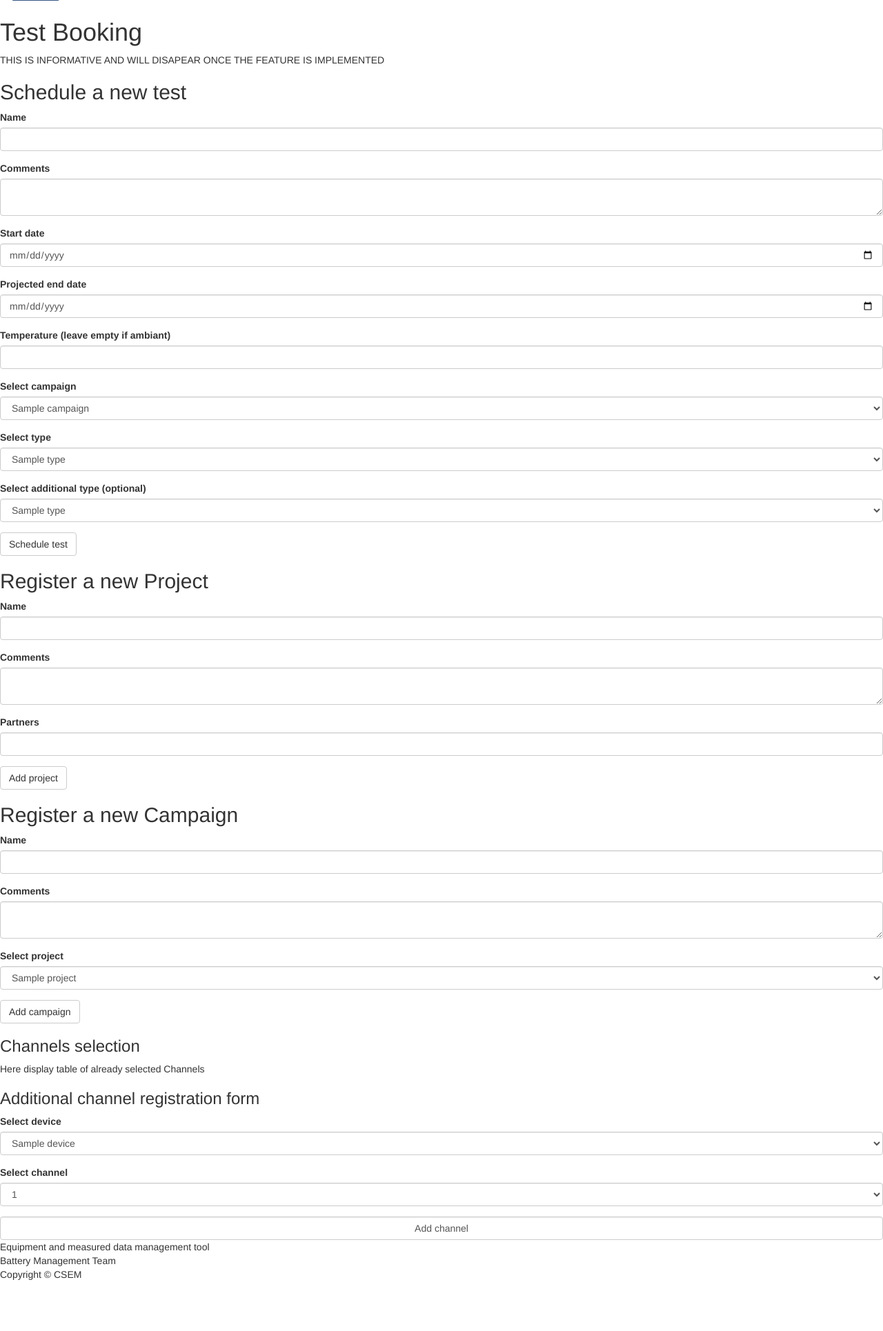
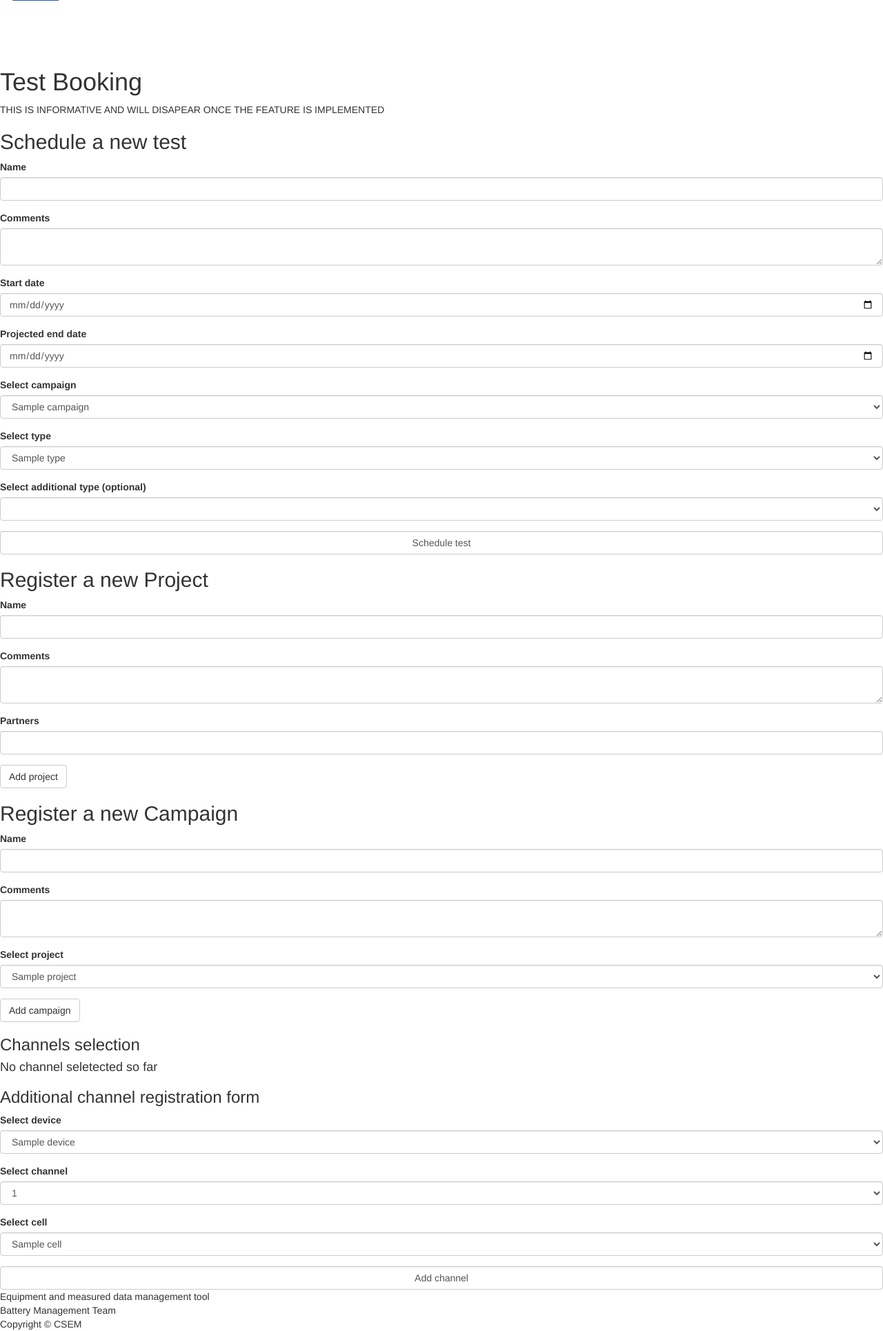
Before and after one commit to aqjol21/batt_base, a Flask app: page /booking in a window 1280 px wide. Shown: the part 65-1995 px from the top of the page at 69% size. Before the commit the page ends 1921 px from the top, so only its background shows below. Run offline with Flask 2, Linux system fonts and the light colour scheme; tables that the repository leaves empty hold one stand-in row (values such as "Sample post"); one stand-in notice (Sample message) is shown; lists and menus that the app fills with data are empty; some libraries are stand-ins or nearby versions.

Commit message:
added session, and debugged the form on add test interface

```diff
--- a/app/forms.py
+++ b/app/forms.py
@@ -1,6 +1,6 @@
 from curses import flash
 from flask_wtf import FlaskForm
-from wtforms import StringField, PasswordField, BooleanField, SubmitField, SelectField, DateField, TextAreaField, IntegerField, DecimalField
+from wtforms import StringField, PasswordField, BooleanField, SubmitField, SelectField, DateField, TextAreaField, IntegerField, DecimalField,FloatField
 from wtforms.validators import DataRequired
 from wtforms.fields import FormField, DateField
 from wtforms.widgets import TextArea
@@ -40,28 +40,10 @@ class CellForm(FlaskForm):
     location      = SelectField("Storage location", coerce=int, validators=[DataRequired()])
     submit        = SubmitField('Add cell')
 
-# class DeviceForm(FlaskForm):
-#     name            = StringField('Name', validators=[DataRequired()])
-#     number_channels = IntegerField('How many channels? (min 1)', validators=[DataRequired()])
-#     company         = SelectField("Which manufacturer?", choices=[('0','Arbin'),('1','Biologics'),('2','EIS_name')])
-#     submit          = SubmitField('Add device')
-
-# class StartMeasureForm(FlaskForm):
-#     name          = StringField('Name', validators=[DataRequired()])
-#     description   = TextAreaField('Comments')
-#     start_data    = DateField("Start date",validators=[DataRequired()])
-#     end_date      = DateField("Projected end date")
-#     device_id     = SelectField("Select device", coerce=int, validators=[DataRequired()])
-#     channel_id    = SelectField("Select channel", coerce=int, validators=[DataRequired()])
-
-#     submit        = SubmitField('start cell')
 
 class EndMeasureForm(FlaskForm):
     submit        = SubmitField('start cell')
 
-# class displayScheduleControl(FlaskForm):
-#     time_res      = SelectField( choices=[('0','day'),('1','week'),('2','month')])
-#     submit        = SubmitField('Change')
 
 class addCampaignForm(FlaskForm):
     name        = StringField('Name', validators=[DataRequired()])
@@ -80,7 +62,7 @@ class addTestForm(FlaskForm):
     description = TextAreaField('Comments')
     start       = DateField("Start date",validators=[DataRequired()])
     end         = DateField("Projected end date",validators=[DataRequired()])
-    temperature = DecimalField('Temperature (leave empty if ambiant)')
+    # temperature = DecimalField('Temperature (leave empty if ambiant)')
     campaign    = SelectField("Select campaign", coerce=int, validators=[DataRequired()])
     type_1      = SelectField("Select type", coerce=int, validators=[DataRequired()])
     type_2      = SelectField("Select additional type (optional)", coerce=int)
@@ -89,4 +71,16 @@ class addTestForm(FlaskForm):
 class selectDeviceForm(FlaskForm):
     device      = SelectField("Select device", coerce=int, validators=[DataRequired()])
     channel     = SelectField("Select channel", coerce=int, validators=[DataRequired()])
+    cell        = SelectField("Select cell", coerce=int, validators=[DataRequired()])
     submit      = SubmitField('Add channel')
+
+class testTestForm(FlaskForm):
+    name        = StringField('Name', validators=[DataRequired()])
+    description = TextAreaField('Comments')
+    start       = DateField("Start date",validators=[DataRequired()])
+    end         = DateField("Projected end date",validators=[DataRequired()])
+    # temperature = DecimalField('Temperature (leave empty if ambiant)')
+    campaign    = SelectField("Select campaign", coerce=int, validators=[DataRequired()])
+    type_1      = SelectField("Select type", coerce=int, validators=[DataRequired()])
+    type_2      = SelectField("Select additional type (optional)", coerce=int)
+    submit      = SubmitField('Schedule test')
--- a/app/routes.py
+++ b/app/routes.py
@@ -1,21 +1,33 @@
+#!/usr/bin/env python
+"""
+__author__ = "Guillaume"
+__copyright__ = "tbd"
+__credits__ = ["Pietro"]
+__license__ = "tbd"
+__version__ = "0.0.1"
+__maintainer__ = "Guillaume"
+__email__ = "guillaume.thenaisie@csem.ch"
+__status__ = "Development"
+"""
+
+# general libraries imports_________________________________________________________
+from os import getcwd, path
+from urllib.parse import urlencode, parse_qs
+import datetime
 from datetime import date, datetime
+from math import floor
+# Flask-specific libraries + setups_________________________________________________
 from flask import render_template,url_for, redirect,  send_file, flash, jsonify
 from flask_admin import Admin
 from flask_admin.contrib.sqla import ModelView
+# from flask_login import current_user, login_user, logout_user, login_required
+from sqlalchemy import inspect
+from app import app, db, session
+# Home-baked modules_________________________________________________________________
+from app.models import *  # database models
+from app.forms import *   # webforms
 
-from sqlalchemy import inspect
-
-from app import app, db
-from app.models import User, Cell_type, Cell, Channel, Device, Test, Campaign, Test_type, Project, SingleTest, Device_type, Location
-
-from os import getcwd, path
-from urllib.parse import urlencode, parse_qs
-import datetime
-from math import floor
-from app.forms import CellTypeForm,CellForm,EndMeasureForm, addCampaignForm,addProjectForm, addTestForm,selectDeviceForm
-
-
-##############################
+# context processor setup for easier template management_____________________________
 
 @app.context_processor
 def inject_enumerate():
@@ -32,6 +44,7 @@ def inject_urlencode():
 @app.context_processor
 def inject_floor():
     return dict(floor=floor)
+
 
 
 def gap_filling(A):
@@ -187,7 +200,7 @@ def cell_details_get(id):
         'under_use':cell.under_use }
     return render_template('cell_details.html',model= model, cell=cell_, campains= campaigns, tests=tests)
 
-#============Equipement===============================================
+#============SCHEDULE & EQUIPMENT=====================================
 @app.route('/schedule', methods=['GET'])
 def bookig_get():
     current_year, current_week = datetime.datetime.today().isocalendar()[:2]
@@ -256,7 +269,7 @@ def bookig_get():
     return render_template('devices_management.html', data = schedules,current_week=current_week, max_week=max_week,current_year=current_year)
 
 
-#==========Add new booking ===========================================
+#==========SCHEDULE NEW TEST==========================================
 @app.route('/booking', methods=['GET'])
 @app.route('/booking/<data>', methods=['GET'])
 def book_device(data=None):
@@ -268,7 +281,9 @@ def book_device(data=None):
 
     test_types                               = [(type.id, type.name) for type in Test_type.query.all()]
     forms['addTest'].type_1.choices          = test_types
-    forms['addTest'].type_2.choices          = test_types
+    test_types2                              = test_types.copy()
+    test_types2[0]                           = (0, "")
+    forms['addTest'].type_2.choices          = test_types2
     projects                                 = [(project.id, project.name) for project in Project.query.all()]
     forms['addCampaign'].project.choices     = projects
     campaigns                                = [(campaign.id, campaign.name) for campaign in Campaign.query.all()]
@@ -277,20 +292,33 @@ def book_device(data=None):
     forms['selectDevice'].device.choices     = devices
     channels                                 = [(channel.id, channel.chan_number) for channel in Channel.query.filter_by(device_id=Device.query.first().id).all()]
     forms['selectDevice'].channel.choices     = channels
+    cells                                    = [(cell.id, cell.name) for cell in Cell.query.all()]
+    forms['selectDevice'].cell.choices       = cells
+
+    if 'channel_list' in session:
+        channelList = session['channel_list']
+    else:
+        channelList = []
 
     if data is not None:
         data = parse_qs(data)
     else:
         data = None
 
-    return render_template('book_channel.html', data = data, forms = forms)
+    return render_template('book_channel.html', data = data, forms = forms, channelList=channelList)
 
 @app.route('/booking/channel/<device>')
 def channels(device):
     channels =[ {'id':channel.id, 'name':channel.chan_number} for channel in Channel.query.filter_by(device_id=int(device)).all() ]
     return jsonify({'channels':channels})
 
-
+# @app.route('/booking/type/<test_type>')
+# def types(test_type):
+#     type_1 = Device.query.filter_by(id=int(test_type)).first()
+#     print(type_1)
+#     types = [ typ for typ in[ {'id':typ.id, 'name':typ.name} for typ in Test_type.query.all()] if typ['id']!=test_type]
+#     print("type changed ", test_type, types)
+#     return jsonify({'types':types})
 '''___________________________________________________________________________________________________________________________________
                 Action functions from forms
 
@@ -396,9 +424,85 @@ def book_device_post():
                 'selectDevice' : selectDeviceForm()
             }
 
-    # for form in forms:
-    #     if form.validate_on_submit():
-    #         flash("submit hit")
+    test_types                               = [(type.id, type.name) for type in Test_type.query.all()]
+    forms['addTest'].type_1.choices          = test_types
+    test_types2 = test_types.copy()
+    test_types2[0] = (0, "")
+    forms['addTest'].type_2.choices          = test_types2
+    projects                                 = [(project.id, project.name) for project in Project.query.all()]
+    forms['addCampaign'].project.choices     = projects
+    campaigns                                = [(campaign.id, campaign.name) for campaign in Campaign.query.all()]
+    forms['addTest'].campaign.choices        = campaigns
+    devices                                  = [(device.id, device.name) for device in Device.query.all()]
+    forms['selectDevice'].device.choices     = devices
+    channels                                 = [(channel.id, channel.chan_number) for channel in Channel.query.filter_by(device_id=Device.query.first().id).all()]
+    forms['selectDevice'].channel.choices    = channels
+    cells                                    = [(cell.id, cell.name) for cell in Cell.query.all()]
+    forms['selectDevice'].cell.choices       = cells
+
+    if 'channel_list' in session:
+        channelList = session['channel_list']
+    else:
+        channelList = []
+
+    if forms['selectDevice'].validate():
+        # flash("device validated")
+        device = Device.query.filter_by(id = forms['selectDevice'].device.data).first()
+        channel = Channel.query.filter_by(id =forms['selectDevice'].channel.data ).first()
+        cell    = Cell.query.filter_by(id = forms['selectDevice'].cell.data).first()
+        if len(channelList)> 0:
+            for chan in channelList:
+                if chan['device'] == device.name and chan['channel']==channel.chan_number :
+                    print("device channel already in the list")
+                    break
+                elif chan['cell']== cell.name:
+                    print("cell already in the list")
+                    break
+                else:
+                    channelList.append({'device':device.name,
+                                        'channel':channel.chan_number,
+                                        'cell':cell.name})
+        else:
+            channelList.append({'device':device.name,
+                                        'channel':channel.chan_number,
+                                        'cell':cell.name})
+        session.modified = True
+        session['channel_list'] = channelList
+
+    if forms['addTest'].validate():
+        # flash("test validated")
+        if len(channelList)<1:
+            flash("empty list, select channel first")
+
+    if forms['addCampaign'].validate():
+        # flash ("campaign added")
+        campaign_names = [campaign.name for campaign in Campaign.query.all()]
+        if forms['addCampaign'].name.data in campaign_names:
+            print("Error campaign name already exists")
+        else:
+            campaign = Campaign(name = forms['addCampaign'].name.data,
+                                project=forms['addCampaign'].project.data)
+            campaign.description = forms['addCampaign'].description.data if forms['addCampaign'].description.data else None
+            db.session.add(campaign)
+            db.session.commit()
+            print("campaign added")
+
+
+
+    if forms['addProject'].validate():
+        # flash ("project added")
+        projects_names = [project.name for project in Project.query.all()]
+        if forms['addProject'].name.data in projects_names:
+            print("Error project name already exists")
+        else:
+            project = Project(name = forms['addProject'].name.data)
+            project.description = forms['addProject'].description.data if forms['addProject'].description.data else None
+            project.partners = forms['addProject'].partners.data
+            db.session.add(project)
+            db.session.commit()
+            print("project added")
+
+
 
     return redirect(url_for('book_device'))
 # ==========================================================> function for QR code
@@ -428,3 +532,38 @@ admin.add_view(ModelView(Test_type, db.session))
 admin.add_view(ModelView(SingleTest, db.session))
 admin.add_view(ModelView(Test, db.session))
 admin.add_view(ModelView(Campaign, db.session))
+
+
+
+@app.route("/test", methods=['POST', 'GET'])
+def test():
+
+    forms = {
+                'addTest'      : testTestForm(),
+                'selectDevice' : selectDeviceForm()
+            }
+    test_types                               = [(type.id, type.name) for type in Test_type.query.all()]
+    forms['addTest'].type_1.choices          = test_types
+    forms['addTest'].type_2.choices          = test_types
+    # projects                                 = [(project.id, project.name) for project in Project.query.all()]
+    # forms['addCampaign'].project.choices     = projects
+    campaigns                                = [(campaign.id, campaign.name) for campaign in Campaign.query.all()]
+    forms['addTest'].campaign.choices        = campaigns
+    devices                                  = [(device.id, device.name) for device in Device.query.all()]
+
+    forms['selectDevice'].device.choices     = devices
+    channels                                 = [(channel.id, channel.chan_number) for channel in Channel.query.filter_by(device_id=Device.query.first().id).all()]
+    forms['selectDevice'].channel.choices     = channels
+
+    # if forms['addCampaign'].validate():
+    #     flash("campaign validated")
+    # if forms['addProject'].validate():
+    #     flash("project validated")
+    if forms['selectDevice'].validate():
+        flash("device validated")
+    if forms['addTest'].validate():
+        flash("test validated")
+
+
+
+    return render_template('test.html', forms=forms)
--- a/app/templates/base.html
+++ b/app/templates/base.html
@@ -34,6 +34,18 @@
 {% endblock %}
 
 {% block content %}
+{% with messages = get_flashed_messages(with_categories=true) %}
+    {% if messages %}
+        {% for category, message in messages %}
+            <div class="alert alert-{{ category }} alert-dismissible fade show" role="alert">
+                <span>{{ message }}</span>
+                <button type="button" class="close" data-dismiss="alert" aria-label="Close">
+                <span aria-hidden="true">×</span>
+                </button>
+            </div>
+        {% endfor %}
+    {% endif %}
+{% endwith %}
   {% block main %}
 
 
--- a/app/templates/book_channel.html
+++ b/app/templates/book_channel.html
@@ -26,7 +26,36 @@
             <div class="row container-fluid">
                 <div class="col-8">
                     <h2>Schedule a new test</h2>
-                    {{ wtf.quick_form(forms['addTest'] , form_type="vertical") }}
+                    <form method="POST">
+                    {{ forms['addTest'].csrf_token }}
+                    {{ wtf.form_field(forms['addTest'].name, class='form-control') }}
+                    {{ wtf.form_field(forms['addTest'].description, class='form-control') }}
+                    {{ wtf.form_field(forms['addTest'].start, class='form-control') }}
+                    {{ wtf.form_field(forms['addTest'].end, class='form-control') }}
+                    {{ wtf.form_field(forms['addTest'].campaign, class='form-control') }}
+                    {{ wtf.form_field(forms['addTest'].type_1, class='form-control') }}
+                    {{ wtf.form_field(forms['addTest'].type_2, class='form-control') }}
+                    {{ wtf.form_field(forms['addTest'].submit, class='form-control') }}
+                    </form>
+                    <!-- <script>
+                        let type_1_select = document.getElementById('type_1');
+                        let type_2_select = document.getElementById('type_2');
+                        type_1_select.onchange = function(){
+                            type_1 = type_1_select.value;
+                            console.log(device)
+                            fetch('/booking/type/'+type_1).then(function(response) {
+                                response.json().then(function(data){
+                                    console.table(data);
+                                    let optionHTML='';
+                                    for (let typ of data.types){
+                                    optionHTML+= '<option value="'+typ.id+'">'+typ.name + '</option>';
+                                    }
+                                    console.log(optionHTML)
+                                    type_2_select.innerHTML = optionHTML;
+                                }) ;
+                            });
+                        }
+                    </script> -->
                 </div>
                 <div class="col-4">
                     <h2> Register a new Project </h2>
@@ -40,7 +69,33 @@
         <div class="row container-fluid mb-3 mt-6">
             <div class="col-8">
                 <h3>Channels selection</h3>
-                Here display table of already selected Channels
+
+                {% if channelList|length > 0 %}
+                <table class="table table-hover">
+                    <thead>
+                      <tr>
+                        <th scope="col">#</th>
+                        <th scope="col">Device</th>
+                        <th scope="col">Channel</th>
+                        <th scope="col">Cell</th>
+                      </tr>
+                    </thead>
+                    <tbody>
+                        {% for c,chanel in enumerate(channelList) %}
+                      <tr>
+                        <td>{{c}}</td>
+                        <td>{{ chanel.device }}</td>
+                        <td>{{ chanel.channel }}</td>
+                        <td>{{ chanel.cell }}</td>
+                      </tr>
+                      {% endfor %}
+
+                    </tbody>
+                  </table>
+                {% else %}
+                <h4>No channel seletected so far</h4>
+                {% endif %}
+
             </div>
             <div class="col-4">
                 <h3>Additional channel registration form</h3>
@@ -48,6 +103,7 @@
                     {{ forms['selectDevice'].csrf_token }}
                     {{ wtf.form_field(forms['selectDevice'].device, class='form-control') }}
                     {{ wtf.form_field(forms['selectDevice'].channel, class='form-control') }}
+                    {{ wtf.form_field(forms['selectDevice'].cell, class='form-control') }}
                     {{ wtf.form_field(forms['selectDevice'].submit, class='form-control') }}
                 </form>
                 <script>
```
Also changed, not shown: app/__init__.py (+10 -2 lines), app/templates/test.html (+4 -12 lines), app.db.
